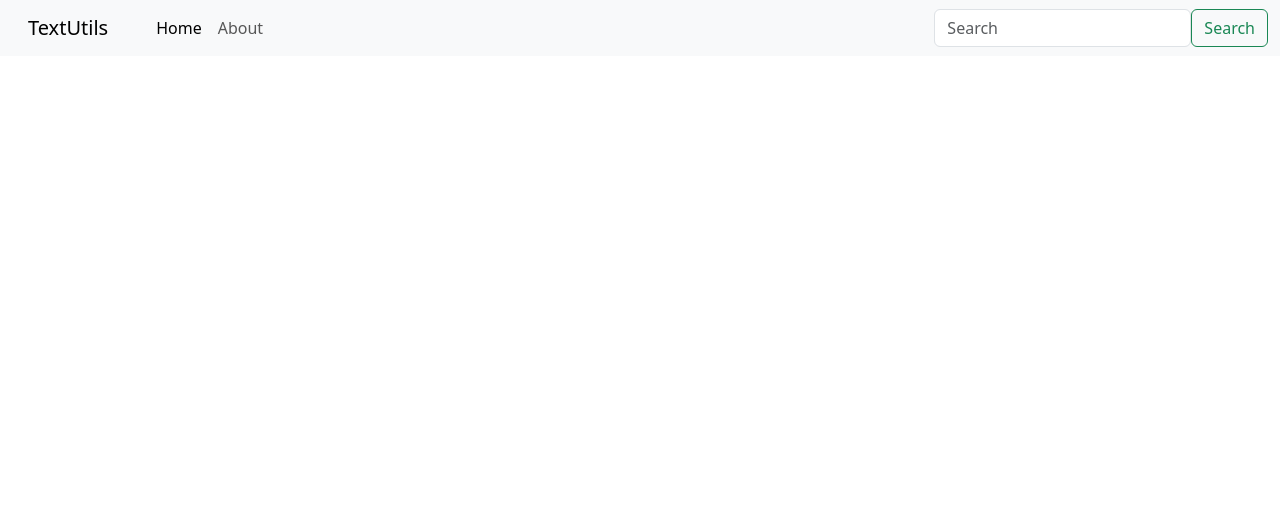
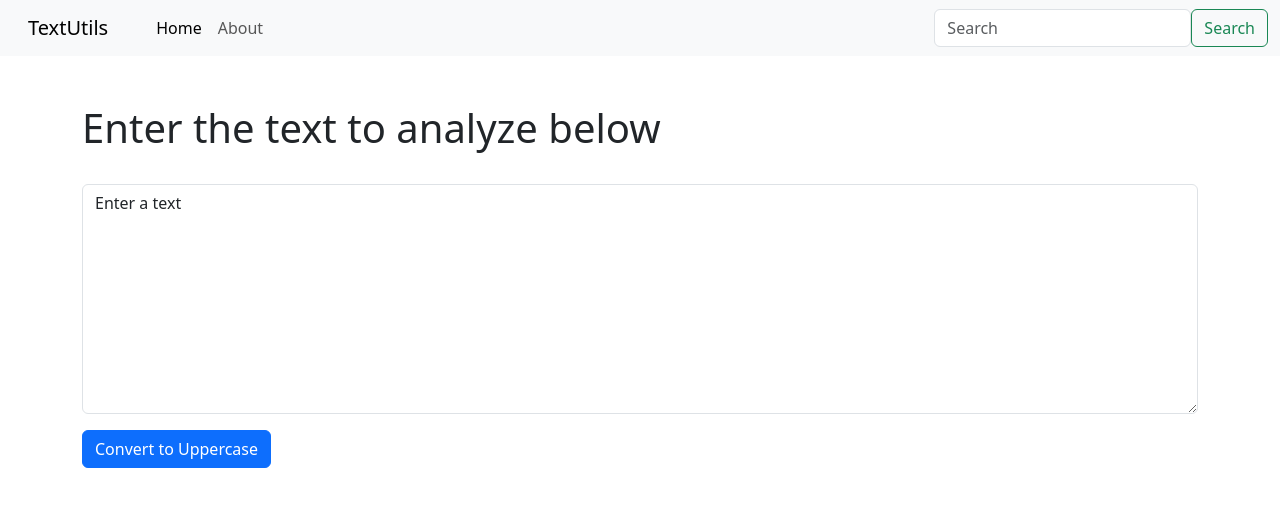
Before and after one commit to amanugi/TextUtils, a React (Create React App) app: page / in a window 1280 px wide. Shown: the top 506 px of the page. Built offline with nearby package versions, Linux system fonts and the light colour scheme.

Commit message:
React State and Hooks

```diff
--- a/src/App.js
+++ b/src/App.js
@@ -1,11 +1,18 @@
 import './App.css';
 import Navbar from './components/Navbar';
+import TextForm from './components/TextForm';
 
 function App() {
   return (
+    <>
+
     <Navbar title = "TextUtils" about = "About"/>
-    /* <Navbar /> */
+    {/* <Navbar /> */}
+    <div className="container my-5">
+      <TextForm heading = "Enter the text to analyze below"/>
+    </div>
 
+    </>
   );
 }
 
--- /dev/null
+++ b/src/components/TextForm.js
@@ -0,0 +1,28 @@
+import React, {useState} from 'react'
+
+export default function TextForm(props) {
+
+    // setText acts as a function
+    const[text, setText] = useState("Enter a text");
+
+    const handleUpperClick = () => {
+        //console.log("Uppercase was clciked");
+        setText(text.toUpperCase());
+    }
+
+    const handleChange = (event) => {
+        //console.log("On change");
+        setText(event.target.value);
+    }
+
+  return (
+    <div>
+        <h1>{props.heading}</h1>
+        <div className="mb-3">
+        <label htmlFor="myBox" className="form-label"></label>
+        <textarea className="form-control" id='myBox' rows="9" value={text} onChange={handleChange}></textarea>
+        </div>
+        <button className="btn btn-primary" onClick={handleUpperClick}>Convert to Uppercase</button>
+    </div>
+  )
+}
```
